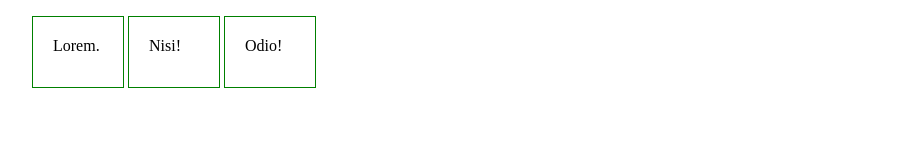
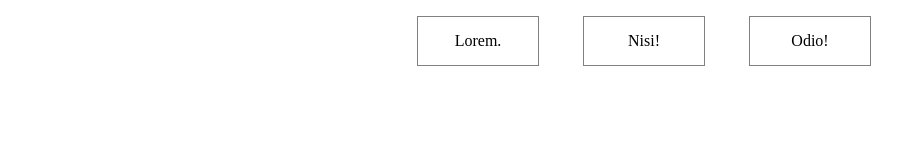
Before and after one commit to Diablo2532/CSS-INTRO, a plain HTML site: page index.html in a window 1280 px wide. Shown: the whole page, without its empty margins (16-918 px from the left). Drawn offline with Linux system fonts and the light colour scheme.

Commit message:
Add a new standart

```diff
--- a/assets/css/style.css
+++ b/assets/css/style.css
@@ -1,35 +1,20 @@
-/* селектро темп */
-body{
-text-align: right;
-text-align: initial;
-}
 
-p {
-width: 200px;
-height: 300px;
-background-color: blanchedalmond;
-border: 1px solid red;
-padding:  20px;
-margin: 10px;
- display: inline-block;
- /* text-align: right; */
- vertical-align: top;
+ul {
+    text-align: center;
 }
 
 
-
-
-
-.nan-link-item{
+.nan-link-item {
     display: inline;
 }
-a{
+
+a {
     color: inherit;
     text-decoration: none;
-    width: 50px;
-    height: 30px;
-    border: 1px solid green;
-    padding: 20px ;
-
+    border: 1px solid grey;
+    padding: 15px  25px;
+    margin: 0 20px;
+    width: 70px;
+    text-align: center;
     display: inline-block;
 }
```
Also changed, not shown: index.html (+0 -13 lines).
